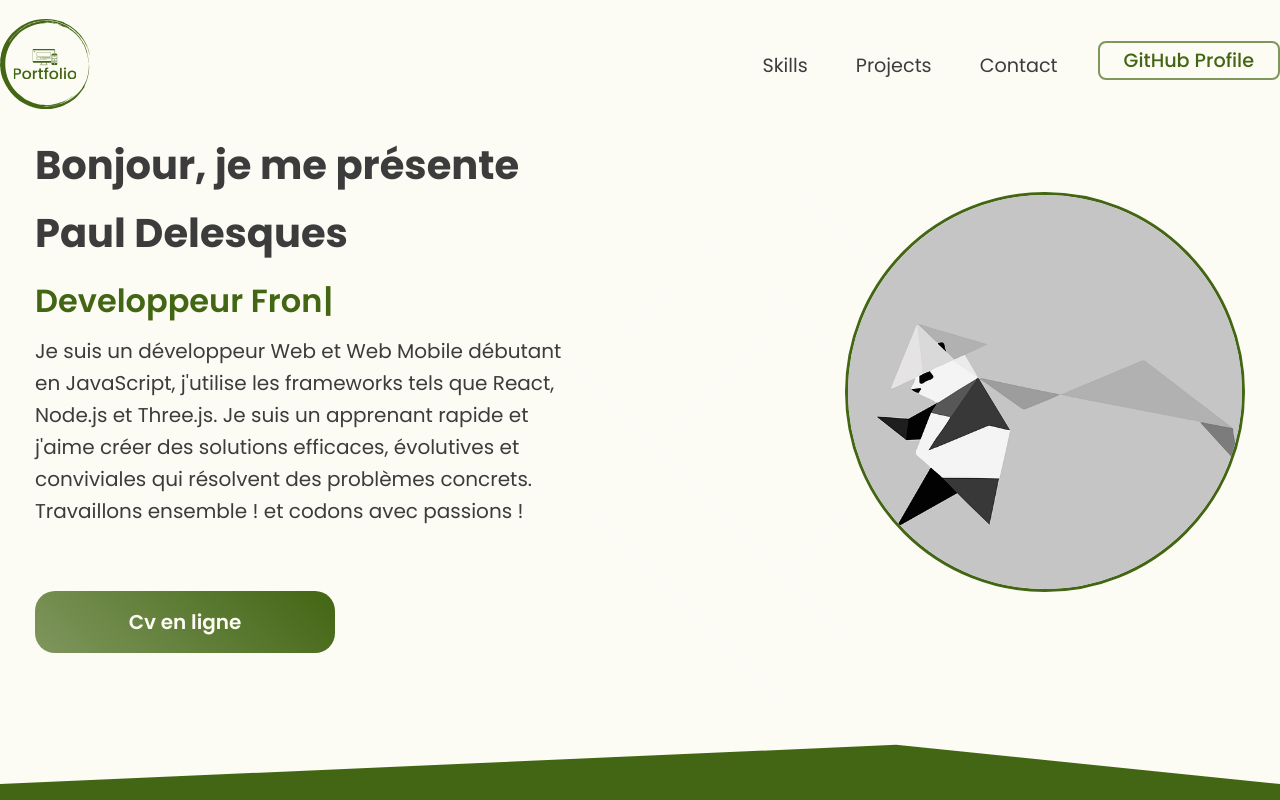
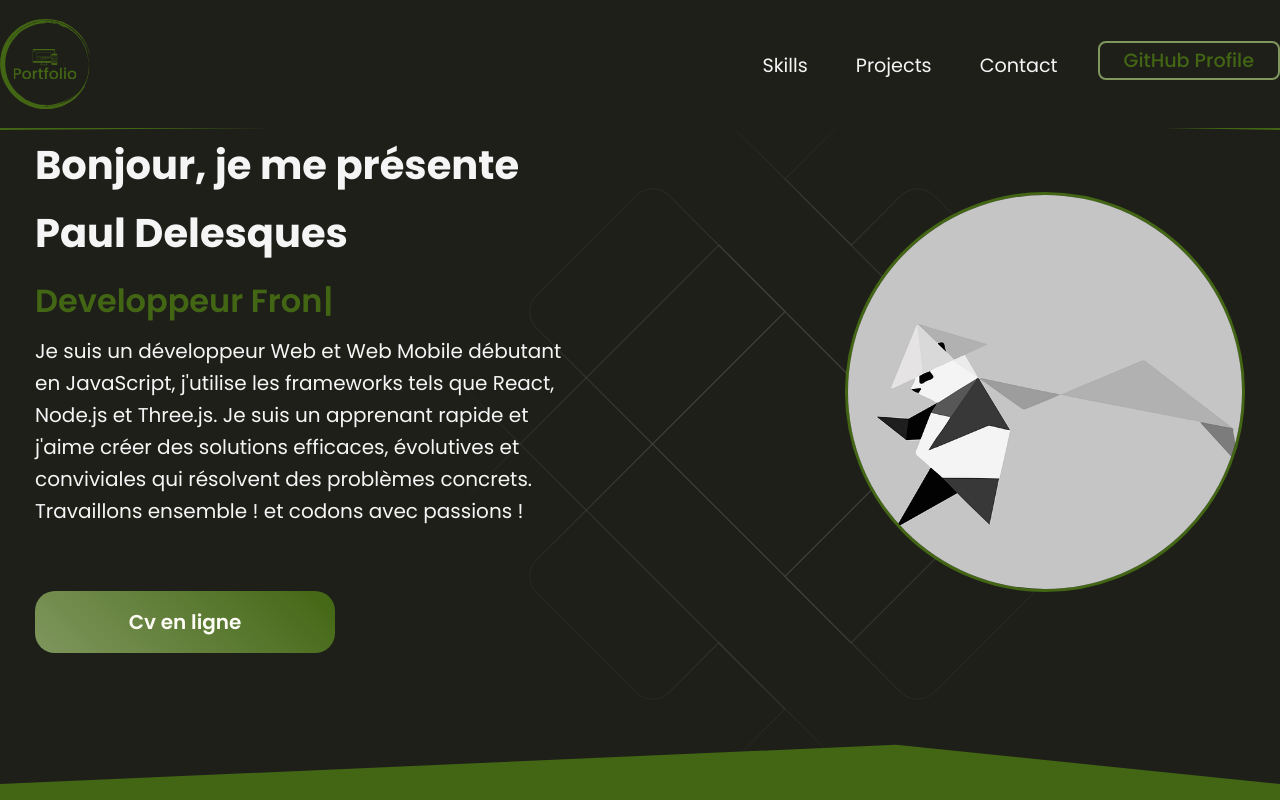
Before and after one commit to Paul-DELESQUES/ProjectPortfolio, a React (Vite) app: page / in a window 1280 px wide. Built offline with nearby package versions, Linux system fonts and the light colour scheme.

Commit message:
finish the darkmode

```diff
--- a/src/components/Navbar.jsx
+++ b/src/components/Navbar.jsx
@@ -1,13 +1,13 @@
 import { useState, useEffect } from "react";
 import { Link } from "react-router-dom";
 import { Bio, navLinks } from "../constants/dataGen";
-import { logo, logoLight, menu, close } from "../assets";
+import { logoLight, menu, close } from "../assets";
 import { useTheme } from "../contexts/ThemeContext";
 import "../styles/Navbar.scss";
 
 function Navbar() {
   const [toggle, setToggle] = useState(false);
-  const { isDarkMode, generateThemeClasses } = useTheme();
+  const { generateThemeClasses } = useTheme();
 
   useEffect(() => {
     const handleScroll = () => {
@@ -33,11 +33,7 @@ function Navbar() {
             window.sco(0, 0);
           }}
         >
-          <img
-            src={isDarkMode ? logo : logoLight}
-            alt="logo"
-            className="nav-logo"
-          />
+          <img src={logoLight} alt="logo" className="nav-logo" />
         </Link>
 
         <div className="menu-icon" onClick={() => setToggle(!toggle)}>
--- a/src/contexts/ThemeContext.jsx
+++ b/src/contexts/ThemeContext.jsx
@@ -3,7 +3,7 @@ import { createContext, useContext, useState } from "react";
 export const ThemeContext = createContext();
 
 export const ThemeProvider = ({ children }) => {
-  const [isDarkMode, setIsDarkMode] = useState(false);
+  const [isDarkMode, setIsDarkMode] = useState(true);
 
   const toggleTheme = () => {
     setIsDarkMode(!isDarkMode);
--- a/src/styles/Navbar.scss
+++ b/src/styles/Navbar.scss
@@ -11,6 +11,7 @@
   top: 0px;
   z-index: 20;
   clip-path: polygon(0 0, 100% 0, 100% 100%, 70% 95%, 0 100%);
+  border-bottom: 2px solid $primary-color;
 
   .nav-ctn {
     display: flex;
@@ -133,6 +134,9 @@
       }
     }
   }
+  &.dark-theme {
+    border-bottom: 2px solid $primary-color;
+  }
 }
 
 @media screen and (max-width: 640px) {
--- a/src/styles/Projects.scss
+++ b/src/styles/Projects.scss
@@ -10,7 +10,7 @@
   width: 100vw;
   height: 100vh;
   &.dark-theme {
-    background: $bg-img;
+    background: $bg-tertiary;
   }
 }
 .tilt-ctn {
@@ -26,9 +26,10 @@
     width: 360px;
   }
   &.dark-theme {
-    background: $card;
-    border: 1px solid $primary-color;
-    box-shadow: 2px 2px 40px $primary-color, -2px -2px 20px $primary-color;
+    background: $bg-secondary;
+    border: 1px solid $bg;
+    box-shadow: 2px 2px 20px $box-shadow-color-secondary,
+      -2px -2px 20px $box-shadow-color-secondary;
   }
 }
 
@@ -84,10 +85,10 @@
   }
   &.dark-theme {
     h3 {
-      color: $primary-color;
+      color: $text-primary;
     }
     p {
-      color: $primary-color;
+      color: $text-primary;
     }
   }
 }
@@ -100,7 +101,7 @@
   gap: 0.5rem;
   color: $text-primary-light;
   &.dark-theme {
-    color: $primary-color;
+    color: $text-primary;
   }
 }
 
--- a/src/styles/Skills.scss
+++ b/src/styles/Skills.scss
@@ -2,7 +2,7 @@
 
 .container {
   display: flex;
-  background: $bg-img-light;
+  background: $bg-tertiary-light;
   background-size: cover;
   flex-direction: column;
   justify-content: center;
@@ -123,7 +123,7 @@
   }
 
   &.dark-theme {
-    background: $bg-img;
+    background: $bg-tertiary;
     .title {
       color: $text-primary;
     }
@@ -135,15 +135,11 @@
         background: $bg-secondary;
         border: 0.1px solid $bg;
         box-shadow: -5px 10px 20px $box-shadow-color,
-          -5px 10px 20px $primary-color;
+          -5px 10px 20px $box-shadow-color;
       }
     }
     .skill-title {
       color: $text-secondary;
     }
-    .skill-item {
-      color: $text-secondary;
-      border: 1px solid $card;
-    }
   }
 }
--- a/src/styles/_variables.scss
+++ b/src/styles/_variables.scss
@@ -1,17 +1,17 @@
 //DarkTheme
 
-$bg: #1c1e27;
+$bg: #1f1f1a;
 $bg-img: url("./src/assets/bg.png");
-$bg-secondary: linear-gradient(225deg, #072776, #1b57b1);
-$bg-tertiary: #040e2a;
-$bg-quadra: #1a347d;
-$primary-color: #1b57b1;
-$secondary-color: #072776;
-$box-shadow-color: #1f2634;
+$bg-secondary: linear-gradient(225deg, #426613, #7f965d);
+$bg-tertiary: #1f1f1a;
+$bg-quadra: #426613;
+$primary-color: #426613;
+$secondary-color: #7f965d;
+$box-shadow-color: #7f965d;
+$box-shadow-color-secondary: #fcfbf4;
 $text-primary: #f5f5f5;
-$text-secondary: #f5f5f5;
+$text-secondary: #fcfbf4;
 $card: #fcfbf4;
-$button: #1b57b1;
 $white: #ffffff;
 $black: #000000;
 
```
